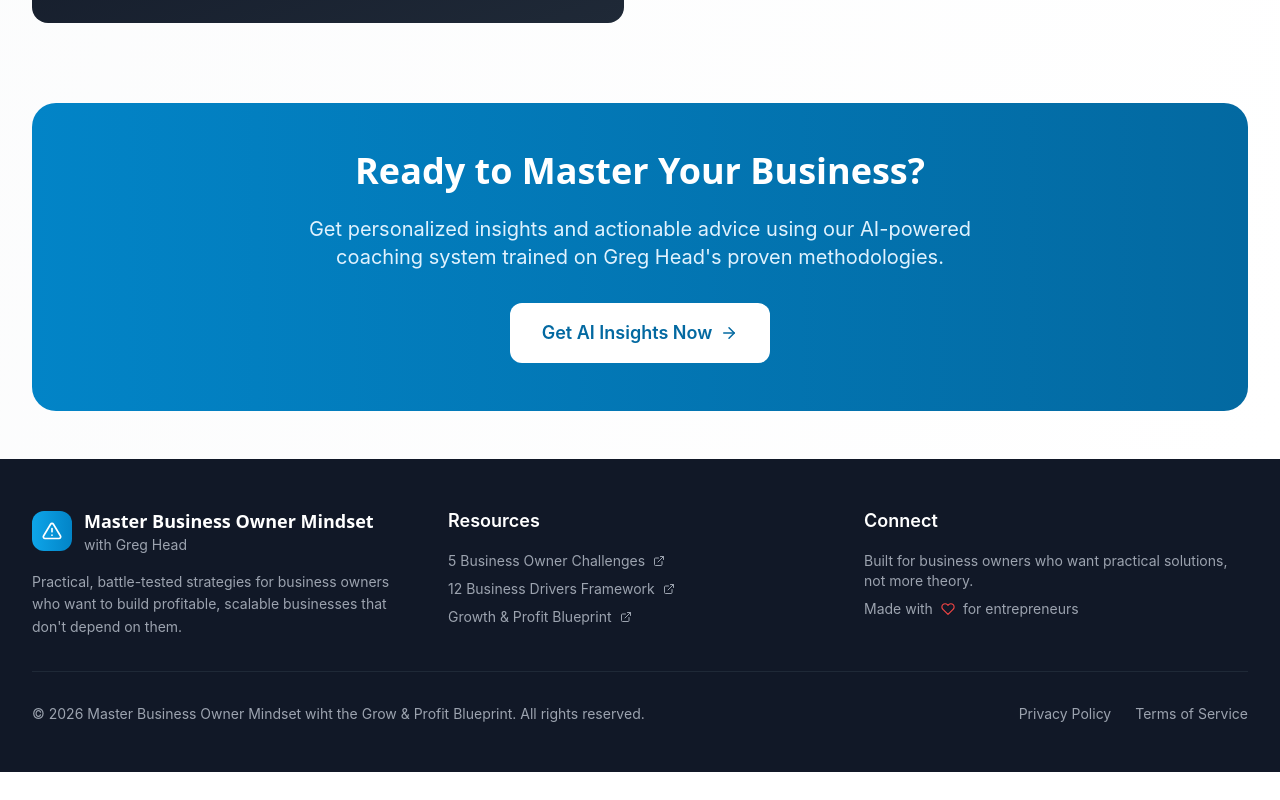
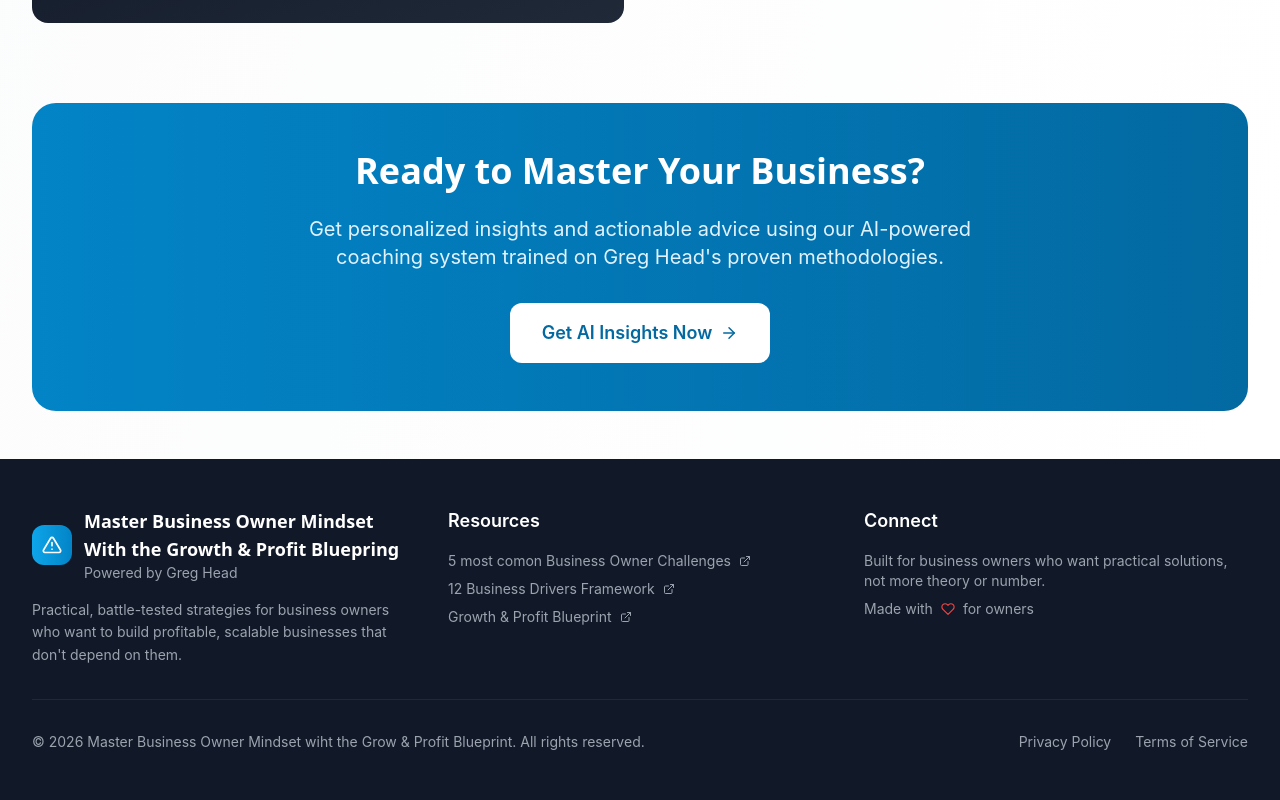
Before and after one commit to BBgreg/Business-Mindset-App-Development-6745, a React (Vite) app: page / in a window 1280 px wide. Shown: the part 4250-5050 px from the top of the page. Before the commit the page ends 5022 px from the top, so only its background shows below. Built offline with nearby package versions, Linux system fonts and the light colour scheme.

Commit message:
Update Footer.jsx

```diff
--- a/src/components/Footer.jsx
+++ b/src/components/Footer.jsx
@@ -25,7 +25,10 @@ const Footer = () => {
                 <h3 className="text-lg font-bold font-heading">
                   Master Business Owner Mindset
                 </h3>
-                <p className="text-sm text-gray-400">with Greg Head</p>
+                <h3 className="text-lg font-bold font-heading">
+                  With the Growth & Profit Bluepring
+                </h3>
+                <p className="text-sm text-gray-400">Powered by Greg Head</p>
               </div>
             </div>
             <p className="text-gray-400 text-sm leading-relaxed">
@@ -40,7 +43,7 @@ const Footer = () => {
             <ul className="space-y-2">
               <li>
                 <a href="#" className="text-gray-400 hover:text-white transition-colors text-sm flex items-center space-x-2">
-                  <span>5 Business Owner Challenges</span>
+                  <span>5 most comon Business Owner Challenges</span>
                   <SafeIcon icon={FiExternalLink} className="text-xs" />
                 </a>
               </li>
@@ -63,11 +66,11 @@ const Footer = () => {
           <div className="space-y-4">
             <h4 className="text-lg font-semibold">Connect</h4>
             <div className="text-gray-400 text-sm space-y-2">
-              <p>Built for business owners who want practical solutions, not more theory.</p>
+              <p>Built for business owners who want practical solutions, not more theory or number.</p>
               <p className="flex items-center space-x-2">
                 <span>Made with</span>
                 <SafeIcon icon={FiHeart} className="text-red-500 text-sm" />
-                <span>for entrepreneurs</span>
+                <span>for owners</span>
               </p>
             </div>
           </div>
```
